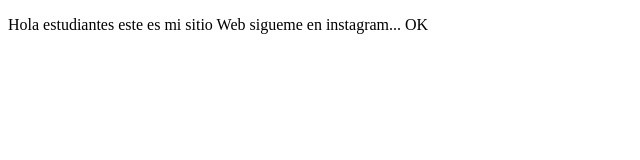
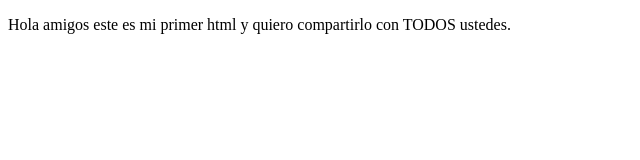
Before and after one commit to garciatmx/proyectoDemoCursoPrework, a plain HTML site: page index.html in a window 1280 px wide. Shown: the whole page, without its empty margins (0-640 px from the left). Drawn offline with Linux system fonts and the light colour scheme.

Commit message:
cambios agregamos mi primer html para TODOS

```diff
--- a/index.html
+++ b/index.html
@@ -7,8 +7,8 @@
     <title>Hola Mundo</title>
 </head>
 <body>
-    <p>Hola estudiantes este es mi sitio Web
-        sigueme en instagram... OK
+    <p>Hola amigos este es mi primer html y
+        quiero compartirlo con TODOS ustedes.
     </p>
 
 </body>
```
